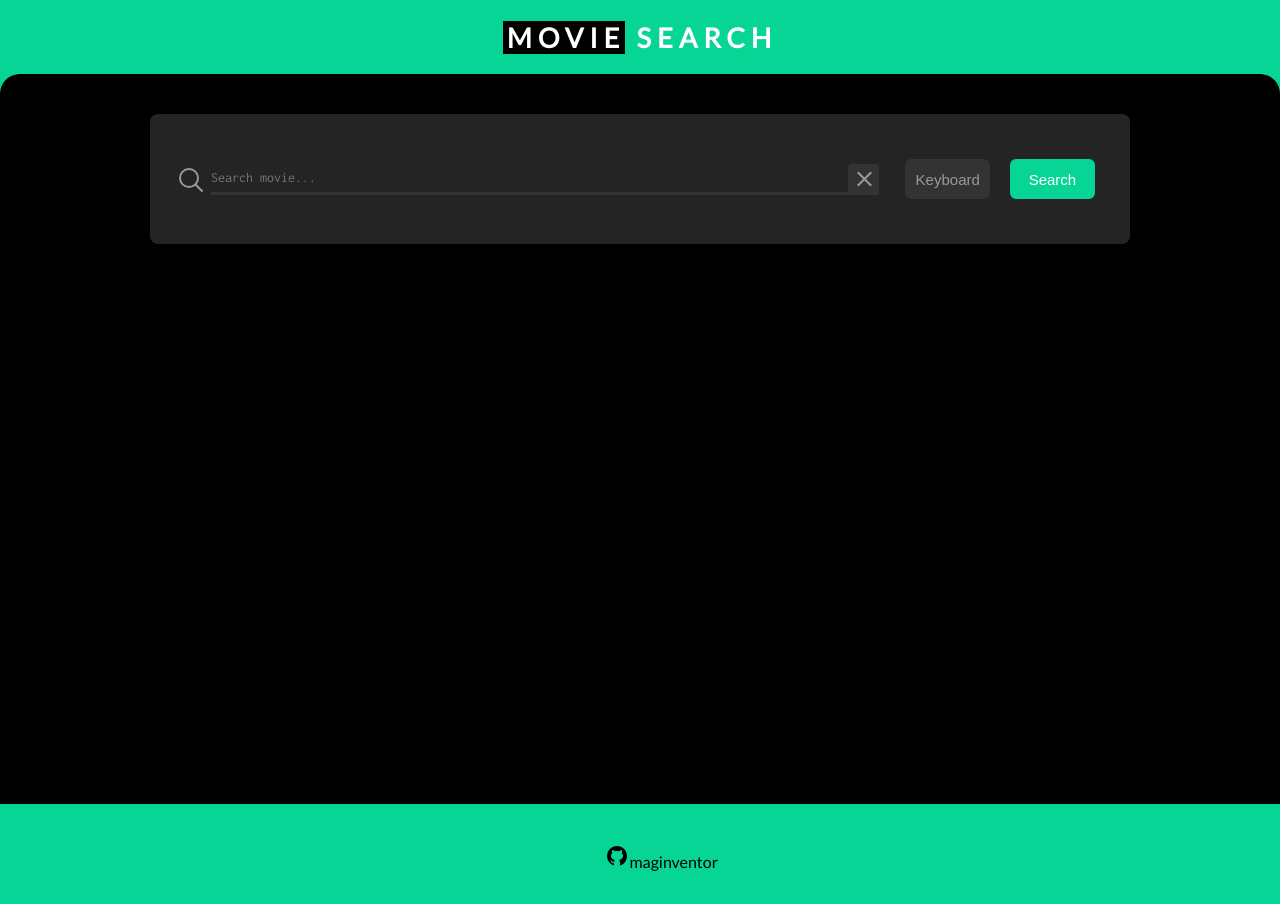
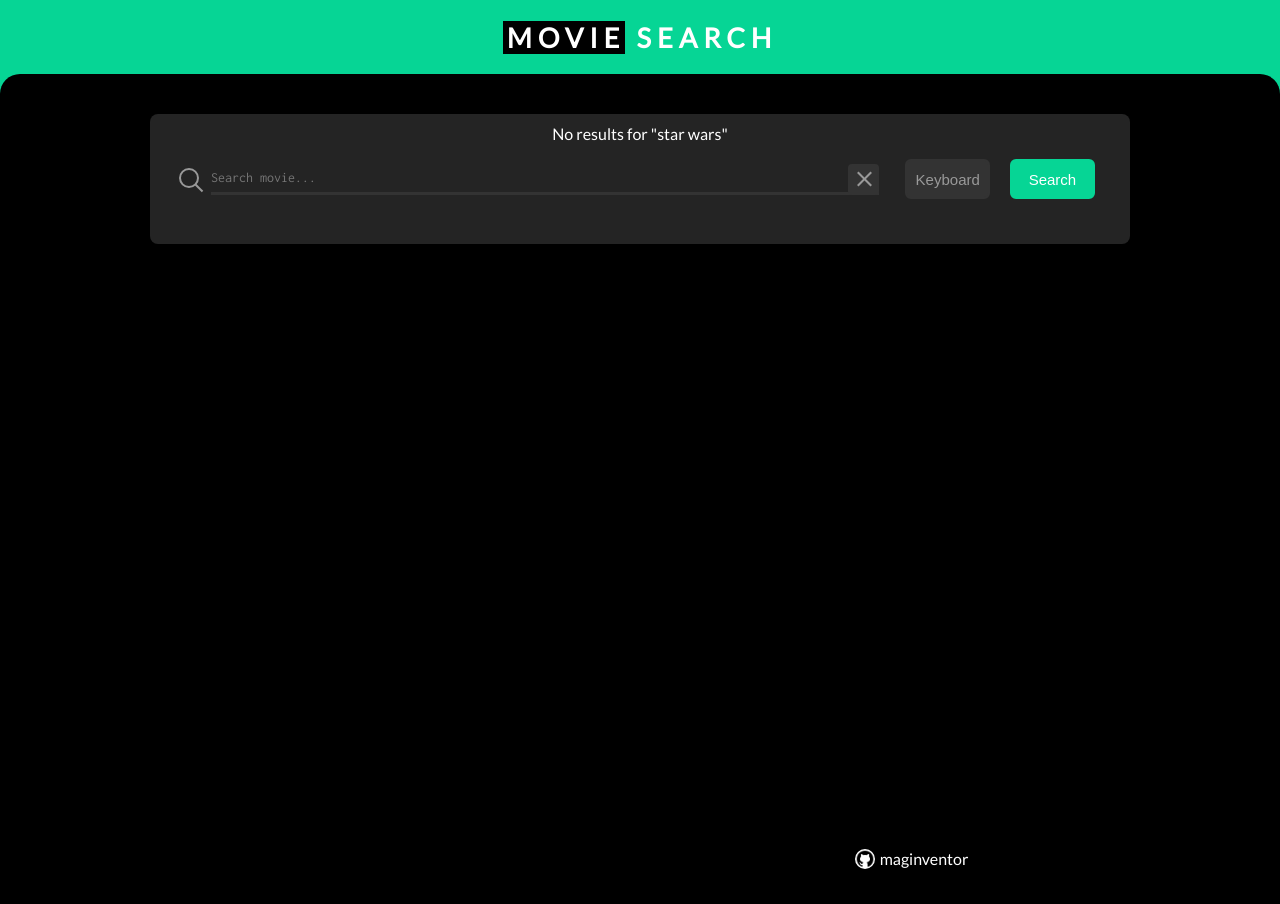
Before and after one commit to MagInventor/movie-search, a website built with webpack: page index.html in a window 1280 px wide. Built offline with nearby package versions, Linux system fonts and the light colour scheme; no server answers.

Commit message:
feat: add form activation

```diff
--- a/src/index.css
+++ b/src/index.css
@@ -596,3 +596,35 @@ button.form-search__submit.success {
   bottom: 305px;
   z-index: 3;
 }
+
+/**               Footer                */
+
+footer {
+  width: 100%;
+  height: 140px;
+  padding-top: 70px;
+  color: #ffffff;
+  background: #000000;
+}
+
+.footer__inner {
+  display: flex;
+  flex-direction: column;
+}
+
+.rolling-scopes,
+.github {
+  height: 23px;
+  margin: 3px 0;
+  display: flex;
+  justify-content: center;
+  align-items: center;
+}
+
+.github img {
+  width: 20px;
+  height: 20px;
+  margin-right: 5px;
+  border-radius: 50%;
+  background: #ffffff;
+}
--- a/src/index.js
+++ b/src/index.js
@@ -1,4 +1,11 @@
 import './index.css';
-import wrapper from './js/components/Wrapper.component.js';
+import favicon from './js/components/Favicon';
+import wrapper from './js/components/Wrapper.component';
+import Form from './js/search/Form';
+
 
 wrapper.render();
+const form = new Form();
+form.activationForm();
+form.onSumbit();
+favicon.addFavicon();
```
